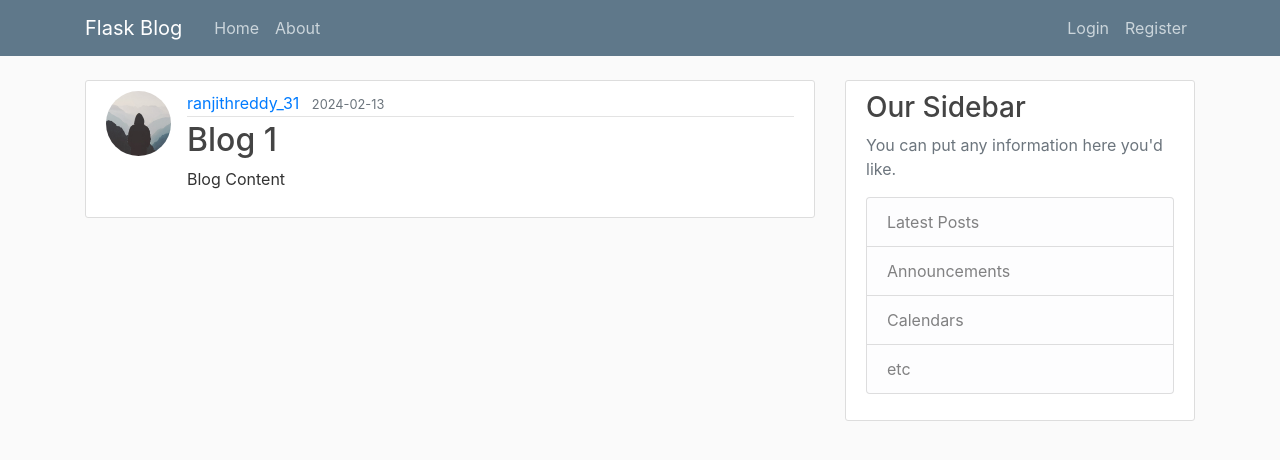
After one commit to ranjithreddy-31/myBlog, a Flask app: page /post/1 in a window 1280 px wide. The commit adds this page. Shown: the top 460 px of the page. Run offline with Flask 3, Linux system fonts and the light colour scheme; some libraries are stand-ins or nearby versions.

Commit message:
Add update and delete post option

```diff
--- a/flaskBlog/routes.py
+++ b/flaskBlog/routes.py
@@ -1,31 +1,18 @@
 import os
 import secrets
 from PIL import Image
-from flask import render_template, url_for, flash, redirect, request
-from flaskBlog.forms import RegistrationForm, LoginForm, UpdateAccountForm
+from flask import render_template, url_for, flash, redirect, request, abort
+from flaskBlog.forms import RegistrationForm, LoginForm, UpdateAccountForm, PostForm
 from flaskBlog.models import User, Post
 from flaskBlog import app, db, bcrypt
 from flask_login import login_user, current_user, logout_user, login_required
 
 
-posts = [
-    {
-        'author': 'Ranjith Reddy Gaddam',
-        'title': 'First Post',
-        'content': 'First Post content',
-        'date': '05 Feb, 2024'
-    },
-    {
-        'author': 'John Cena',
-        'title': 'Second Post',
-        'content': 'Second Post content',
-        'date': '05 Feb, 2024'
-    }
-]
 
 @app.route("/")
 @app.route("/home")
 def home():
+    posts = Post.query.all()
     return render_template('home.html', posts = posts)
 
 @app.route("/about")
@@ -95,3 +82,49 @@ def account():
         form.email.data = current_user.email
     image_file = url_for('static', filename = 'profile_pics/' + current_user.image_file)
     return render_template('account.html', title = "account", image_file = image_file, form = form)
+
+@app.route("/post/new", methods = ['GET', 'POST'])
+@login_required
+def new_post():
+    form = PostForm()
+    if form.validate_on_submit():
+        post = Post(title = form.title.data, content = form.content.data, author = current_user)
+        db.session.add(post)
+        db.session.commit()
+        flash("Post has been created!", "success")
+        return redirect(url_for('home'))
+    return render_template('create_post.html', title = "New Post", legend = 'New Post', form = form)
+
+@app.route("/post/<int:post_id>", methods = ['GET', 'POST'])
+def post(post_id):
+    post = Post.query.get_or_404(post_id)
+    return render_template('post.html', title = post.title, post = post)
+
+@app.route("/post/<int:post_id>/update", methods = ['GET', 'POST'])
+@login_required
+def update_post(post_id):
+    post = Post.query.get_or_404(post_id)
+    if post.author != current_user:
+        abort(403)
+    form = PostForm()
+    if form.validate_on_submit():
+        post.title = form.title.data
+        post.content = form.content.data
+        db.session.commit()
+        flash('Your post has been updated!', 'success')
+        return redirect(url_for('post', post_id=post.id))
+    elif request.method == 'GET':
+        form.title.data = post.title
+        form.content.data = post.content
+    return render_template('create_post.html', title = "Update Post", legend = 'Update Post', form = form)
+
+@app.route("/post/<int:post_id>/delete", methods = ['POST'])
+@login_required
+def delete_post(post_id):
+    post = Post.query.get_or_404(post_id)
+    if post.author != current_user:
+        abort(403)
+    db.session.delete(post)
+    db.session.commit()
+    flash('Your post has been deleted!', 'success')
+    return redirect(url_for('home'))
--- a/flaskBlog/templates/layout.html
+++ b/flaskBlog/templates/layout.html
@@ -20,7 +20,7 @@
             <nav class="navbar navbar-expand-md navbar-dark bg-steel fixed-top">
               <div class="container">
                 <a class="navbar-brand mr-4" href="{{ url_for('home') }}">Flask Blog</a>
-                <button class="navbar-toggler" type="button" data-toggle="collapse" data-target="#navbarToggle" aria-controls="navbarToggle" aria-expanded="false" aria-label="Toggle navigation">
+                <button class="navbar-toggler" type="button" data-bs-toggle="collapse" data-bs-target="#navbarToggle" aria-controls="navbarToggle" aria-expanded="false" aria-label="Toggle navigation">
                   <span class="navbar-toggler-icon"></span>
                 </button>
                 <div class="collapse navbar-collapse" id="navbarToggle">
@@ -31,6 +31,7 @@
                   <!-- Navbar Right Side -->
                   <div class="navbar-nav">
                     {% if current_user.is_authenticated %}
+                      <a class="nav-item nav-link" href="{{ url_for('new_post') }}">New Post</a>
                       <a class="nav-item nav-link" href="{{ url_for('account') }}">Account</a>
                       <a class="nav-item nav-link" href="{{ url_for('logout') }}">Logout</a>
                     {% else %}
--- /dev/null
+++ b/flaskBlog/templates/post.html
@@ -0,0 +1,39 @@
+{% extends "layout.html" %}
+{% block content %}
+  <article class="media content-section">
+    <img class="rounded-circle article-img" src="{{ url_for('static', filename='profile_pics/' + post.author.image_file) }}">
+    <div class="media-body">
+      <div class="article-metadata">
+        <a class="mr-2" href="#">{{ post.author.username }}</a>
+        <small class="text-muted">{{ post.date_posted.strftime('%Y-%m-%d') }}</small>
+        {% if post.author == current_user %}
+          <div>
+            <a class="btn btn-secondary btn-sm mt-1 mb-1" href="{{ url_for('update_post', post_id=post.id) }}">Update</a>
+            <button type="button" class="btn btn-danger btn-sm m-1" data-toggle="modal" data-target="#deleteModal">Delete</button>
+          </div>
+        {% endif %}
+      </div>
+      <h2 class="article-title">{{ post.title }}</h2>
+      <p class="article-content">{{ post.content }}</p>
+    </div>
+  </article>
+  <!-- Modal -->
+  <div class="modal fade" id="deleteModal" tabindex="-1" role="dialog" aria-labelledby="deleteModalLabel" aria-hidden="true">
+    <div class="modal-dialog" role="document">
+      <div class="modal-content">
+        <div class="modal-header">
+          <h5 class="modal-title" id="deleteModalLabel">Delete Post?</h5>
+          <button type="button" class="close" data-dismiss="modal" aria-label="Close">
+            <span aria-hidden="true">&times;</span>
+          </button>
+        </div>
+        <div class="modal-footer">
+          <button type="button" class="btn btn-secondary" data-dismiss="modal">Close</button>
+          <form action="{{ url_for('delete_post', post_id=post.id) }}" method="POST">
+            <input class="btn btn-danger" type="submit" value="Delete">
+          </form>
+        </div>
+      </div>
+    </div>
+  </div>
+{% endblock content %}
```
Also changed, not shown: flaskBlog/forms.py (+6 -1 lines), flaskBlog/templates/create_post.html (added, +41 -0 lines), flaskBlog/templates/home.html (+4 -3 lines), instance/site.db.
